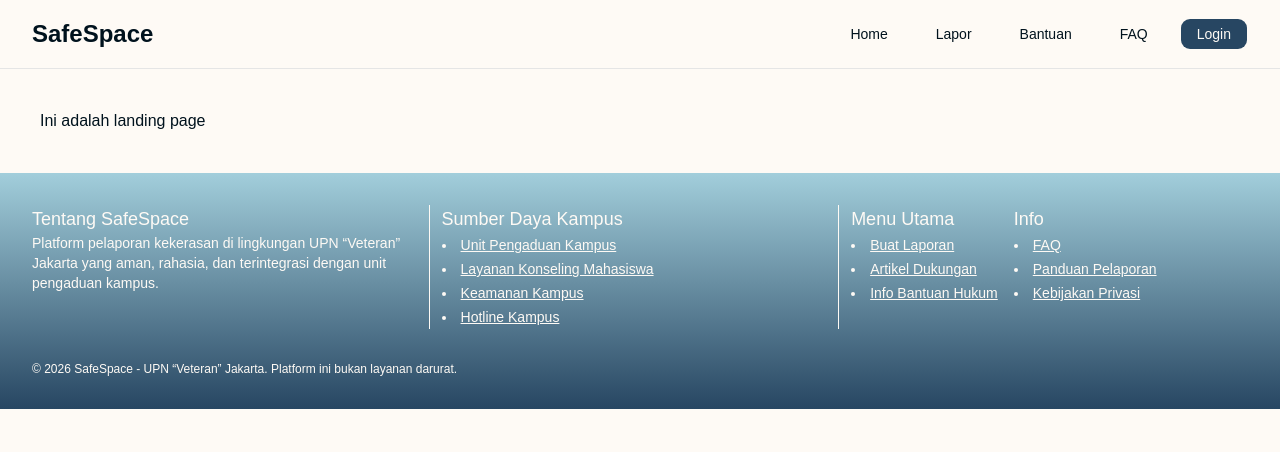
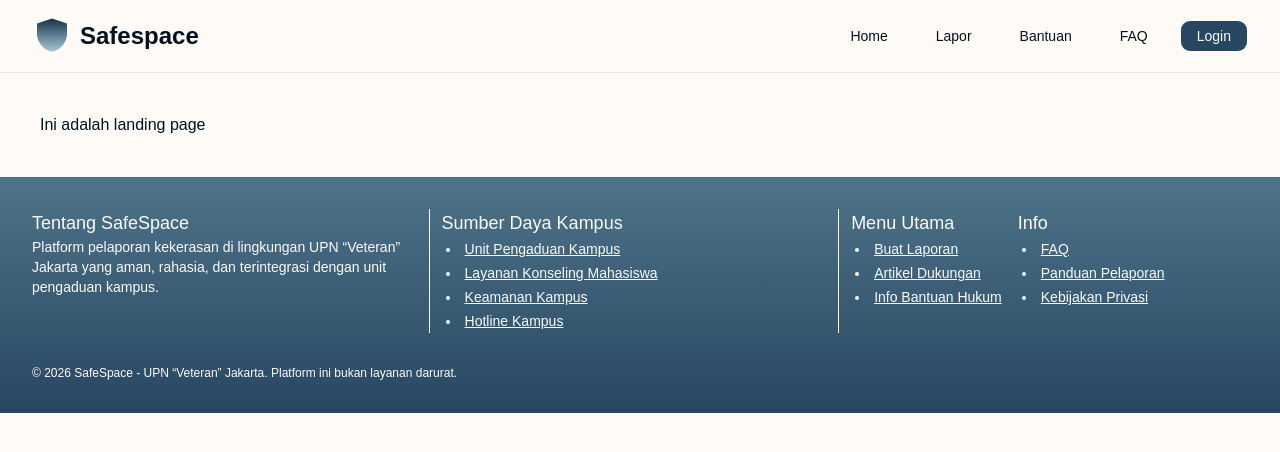
Before and after one commit to ZidanAli909/9NPC_SafeSpace_FE, a React (Vite) app: page / in a window 1280 px wide. Shown: the top 452 px of the page. Built offline with nearby package versions, Linux system fonts and the light colour scheme.

Commit message:
Refining navbar by adding logo. Refining footer by adding a prop to minimize the navigation sections. Incorporating the Outlet/Layout system to the routing (for Public so far).

```diff
--- a/src/App.jsx
+++ b/src/App.jsx
@@ -1,5 +1,6 @@
 import { BrowserRouter, Routes, Route } from 'react-router-dom'
 import { LandingPage } from './pages/public/LandingPage'
+import { PublicLayout } from './components/layout/Public'
 
 // Router Handler
 
@@ -7,7 +8,9 @@ function App() {
   return (
     <BrowserRouter>
       <Routes>
-        <Route path="/" element={<LandingPage />} />
+        <Route path="/" element={<PublicLayout />}>
+          <Route index element={<LandingPage />} />
+        </Route>
       </Routes>
     </BrowserRouter>
   )
--- a/src/components/common/Footer.jsx
+++ b/src/components/common/Footer.jsx
@@ -1,9 +1,12 @@
 import React from "react"
 
-export function Footer() {
+export function Footer({
+    showFooterNav = true
+}) {
     return (
-        <footer className="p-8 text-background" style={{ background: 'linear-gradient(to top, #274662, #A2CEDB)' }}>
-            <div className="flex gap-3 divide-x divide-background">
+        <footer className="p-8 text-background" style={{ background: 'linear-gradient(to top, #274662, #4E7489)' }}>
+            {showFooterNav && (
+                <div id="footer-nav" className="flex gap-3 divide-x divide-background mb-8">
                     <div className="basis-full pr-3">
                         <p className="text-lg font-medium">Tentang SafeSpace</p>
                         <p className="text-sm font-light">
@@ -12,7 +15,7 @@ export function Footer() {
                     </div>
                     <div className="basis-full pr-3">
                         <p className="text-lg font-medium">Sumber Daya Kampus</p>
-                    <ul className="text-sm/6 font-light underline list-disc list-inside">
+                        <ul className="text-sm/6 font-light underline list-disc list-inside ml-1">
                             <li><a href="" target="_blank">Unit Pengaduan Kampus</a></li>
                             <li><a href="" target="_blank">Layanan Konseling Mahasiswa</a></li>
                             <li><a href="" target="_blank">Keamanan Kampus</a></li>
@@ -22,7 +25,7 @@ export function Footer() {
                     <div className="basis-full pr-3 flex gap-4">
                         <div>
                             <p className="text-lg font-medium">Menu Utama</p>
-                        <ul className="text-sm/6 font-light underline list-disc list-inside">
+                            <ul className="text-sm/6 font-light underline list-disc list-inside ml-1">
                                 <li>Buat Laporan</li>
                                 <li>Artikel Dukungan</li>
                                 <li>Info Bantuan Hukum</li>
@@ -30,7 +33,7 @@ export function Footer() {
                         </div>
                         <div>
                             <p className="text-lg font-medium">Info</p>
-                        <ul className="text-sm/6 font-light underline list-disc list-inside">
+                            <ul className="text-sm/6 font-light underline list-disc list-inside ml-1">
                                 <li>FAQ</li>
                                 <li>Panduan Pelaporan</li>
                                 <li>Kebijakan Privasi</li>
@@ -38,7 +41,8 @@ export function Footer() {
                         </div>
                     </div>
                 </div>
-            <div className="text-xs font-light mt-8">
+            )}
+            <div id="footer-copyright" className="text-xs font-light">
                 © 2026 SafeSpace - UPN “Veteran” Jakarta. Platform ini bukan layanan darurat.
             </div>
         </footer>
--- a/src/components/common/Navbar.jsx
+++ b/src/components/common/Navbar.jsx
@@ -9,14 +9,22 @@ import {
   navigationMenuTriggerStyle,
 } from "@/components/ui/navigation-menu"
 import { Button } from "../ui/button"
+import safespace_logo from "../../assets/safespace_logo.svg"
+import { Link } from "react-router-dom"
 
 export function Navbar() {
     return (
         <header className="bg-primary-foreground flex items-center justify-between p-4 px-8 border-b">
-            <div className="text-2xl font-semibold">
-                SafeSpace
-            </div>
+
+            {/* Logo Section */}
+            <Link to="/" className="text-2xl font-semibold flex items-center gap-2">
+                <img src={safespace_logo} alt="Logo of Safespace" width={40} height={40}/>
+                Safespace
+            </Link>
+
             <div className="flex items-center gap-4">
+
+                {/* Navigation Section */}
                 <NavigationMenu>
                     <NavigationMenuList className="gap-4">
                         <NavigationMenuItem>
@@ -41,7 +49,10 @@ export function Navbar() {
                         </NavigationMenuItem>
                     </NavigationMenuList>
                 </NavigationMenu>
+
+                {/* Profile Section */}
                 <Button className="px-4">Login</Button>
+
             </div>
         </header>
     )
--- /dev/null
+++ b/src/components/layout/Public.jsx
@@ -0,0 +1,15 @@
+import { Outlet } from "react-router-dom";
+import { Navbar } from "../common/Navbar";
+import { Footer } from "../common/Footer";
+
+export function PublicLayout() {
+    return (
+        <div className="flex min-h-screen flex-col bg-background text-foreground">
+            <Navbar />
+            <main>
+                <Outlet />
+            </main>
+            <Footer />
+        </div>
+    )
+}
--- a/src/pages/public/LandingPage.jsx
+++ b/src/pages/public/LandingPage.jsx
@@ -1,16 +1,9 @@
-import { Footer } from "@/components/common/Footer"
-import { Navbar } from "../../components/common/Navbar"
-
 export function LandingPage() {
     return (
         <>
-            <Navbar />
-
             <div className="p-10">
                 Ini adalah landing page
             </div>
-
-            <Footer />
         </>
     )
 }
```
Also changed, not shown: src/assets/safespace_logo.svg (added), src/assets/safespace_logo_full.svg (added), src/components/layout/Admin.jsx (added). Lines whose indentation alone changed are shown as unchanged.
